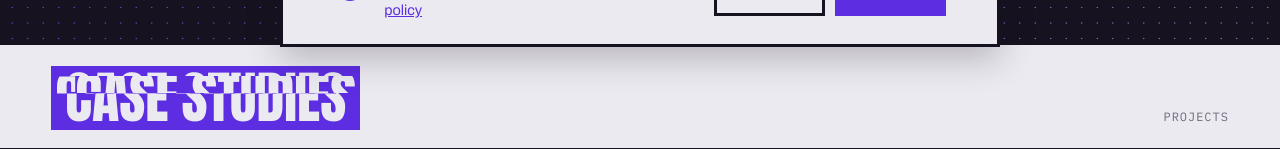
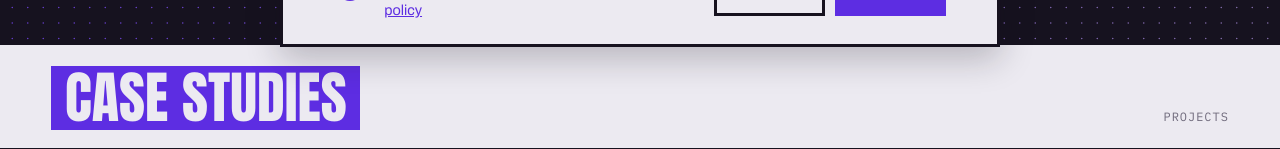
Before and after one commit to jodaz/vanguarddevs, a Next.js app: page /en in a window 1280 px wide. Shown: the part 702-851 px from the top of the page. Built offline with nearby package versions, Linux system fonts and the light colour scheme; no server answers.

Commit message:
feat: replace GlitchText with BlurText component and add motion dependency

```diff
--- a/app/globals.css
+++ b/app/globals.css
@@ -398,34 +398,6 @@ h1 .line-word {
   margin-top: 28px;
 }
 
-/* ---------- glitch headings ---------- */
-/* Neutralize GlitchText demo styles so headings keep the brand system;
-   .glitch.sec-glitch out-specifies the vendored single-class rules. */
-.glitch.sec-glitch {
-  display: inline-block;
-  color: inherit;
-  font: inherit;
-  /* keep the vendored white-space: nowrap — the ±10px-offset copies
-     have less available width and would wrap while the base text doesn't */
-  margin: 0;
-  cursor: inherit;
-  user-select: text;
-}
-
-.glitch.sec-glitch::before,
-.glitch.sec-glitch::after {
-  color: inherit;
-  background-color: var(--paper);
-}
-
-@media (prefers-reduced-motion: reduce) {
-  /* with animations killed the clipped copies would sit as static ghosts */
-  .glitch.sec-glitch::before,
-  .glitch.sec-glitch::after {
-    display: none;
-  }
-}
-
 /* ---------- section scaffolding ---------- */
 section {
   border-bottom: var(--rule);
@@ -450,19 +422,6 @@ section {
   background: var(--signal);
   color: var(--on-signal);
   padding: 4px 14px;
-}
-
-.sec-head h2 .glitch.sec-glitch::before,
-.sec-head h2 .glitch.sec-glitch::after {
-  background-color: var(--signal);
-}
-
-/* Contact's CTA sits directly on the dark .contact surface (no violet
-   highlight box), so its ghost copies must mask with --ink instead of
-   the default --paper. */
-.contact .glitch.sec-glitch::before,
-.contact .glitch.sec-glitch::after {
-  background-color: var(--ink);
 }
 
 h2 {
--- a/components/Contact.tsx
+++ b/components/Contact.tsx
@@ -1,7 +1,7 @@
 import InstagramIcon from "@/components/icons/InstagramIcon";
 import LinkedInIcon from "@/components/icons/LinkedInIcon";
 import DotField from "@/components/reactbits/DotField/DotField";
-import { SectionGlitch } from "@/components/SectionHead";
+import { SectionBlur } from "@/components/SectionHead";
 import type { Dictionary } from "@/lib/dictionaries";
 import {
   CONTACT_EMAIL,
@@ -44,7 +44,7 @@ export default function Contact({ dict }: { dict: Dictionary }) {
       <span className="mono">{dict.contact.secLabel}</span>
       <p className="display">
         <a className="big" href={WHATSAPP_URL} target="_blank" rel="noopener">
-          <SectionGlitch>{dict.contact.cta}</SectionGlitch>{" "}
+          <SectionBlur>{dict.contact.cta}</SectionBlur>{" "}
           <span className="mark" aria-hidden="true" />
         </a>
       </p>
--- a/components/SectionHead.tsx
+++ b/components/SectionHead.tsx
@@ -1,18 +1,26 @@
-import GlitchText from "@/components/reactbits/GlitchText/GlitchText";
+import BlurText from "@/components/reactbits/BlurText/BlurText";
 
-/* Single home for the section-heading glitch configuration.
-   Every glitched heading on the site must render through this module
-   so the prop tuple lives in exactly one place. */
-const glitchProps = {
-  speed: 4,
-  enableShadows: false,
-  enableOnHover: false,
-  className: "sec-glitch",
-} as const;
+/* Single home for the section-heading reveal configuration.
+   Every animated heading on the site must render through this module
+   so the prop tuple lives in exactly one place. y/blur travel is kept
+   small (vs. the vendored defaults) since these headings sit in tight
+   highlight boxes, not open hero whitespace. */
+const blurProps = {
+  animateBy: "words" as const,
+  direction: "top" as const,
+  delay: 60,
+  stepDuration: 0.35,
+  animationFrom: { filter: "blur(6px)", opacity: 0, y: -12 },
+  animationTo: [
+    { filter: "blur(3px)", opacity: 0.5, y: 3 },
+    { filter: "blur(0px)", opacity: 1, y: 0 },
+  ],
+  className: "sec-blur",
+};
 
 /* For headings that don't fit the .sec-head layout (e.g. the Contact CTA). */
-export function SectionGlitch({ children }: { children: string }) {
-  return <GlitchText {...glitchProps}>{children}</GlitchText>;
+export function SectionBlur({ children }: { children: string }) {
+  return <BlurText {...blurProps} text={children} />;
 }
 
 export default function SectionHead({
@@ -25,7 +33,7 @@ export default function SectionHead({
   return (
     <div className="sec-head">
       <h2>
-        <SectionGlitch>{heading}</SectionGlitch>
+        <SectionBlur>{heading}</SectionBlur>
       </h2>
       <span className="mono">{label}</span>
     </div>
--- /dev/null
+++ b/components/reactbits/BlurText/BlurText.tsx
@@ -0,0 +1,155 @@
+"use client";
+
+import { motion, Transition, useReducedMotion } from "motion/react";
+import { useEffect, useMemo, useRef, useState } from "react";
+
+type BlurTextProps = {
+  text?: string;
+  delay?: number;
+  className?: string;
+  animateBy?: "words" | "letters";
+  direction?: "top" | "bottom";
+  threshold?: number;
+  rootMargin?: string;
+  animationFrom?: Record<string, string | number>;
+  animationTo?: Array<Record<string, string | number>>;
+  easing?: (t: number) => number;
+  onAnimationComplete?: () => void;
+  stepDuration?: number;
+};
+
+const buildKeyframes = (
+  from: Record<string, string | number>,
+  steps: Array<Record<string, string | number>>,
+): Record<string, Array<string | number>> => {
+  const keys = new Set<string>([
+    ...Object.keys(from),
+    ...steps.flatMap((s) => Object.keys(s)),
+  ]);
+
+  const keyframes: Record<string, Array<string | number>> = {};
+  keys.forEach((k) => {
+    keyframes[k] = [from[k], ...steps.map((s) => s[k])];
+  });
+  return keyframes;
+};
+
+const BlurText: React.FC<BlurTextProps> = ({
+  text = "",
+  delay = 200,
+  className = "",
+  animateBy = "words",
+  direction = "top",
+  threshold = 0.1,
+  rootMargin = "0px",
+  animationFrom,
+  animationTo,
+  easing = (t: number) => t,
+  onAnimationComplete,
+  stepDuration = 0.35,
+}) => {
+  const elements = animateBy === "words" ? text.split(" ") : text.split("");
+  const [inView, setInView] = useState(false);
+  // Patch (vanguarddevs): root is a span rather than the vendored <p>,
+  // matching GlitchText's fix, so this nests validly inside <h2>/<a>.
+  const ref = useRef<HTMLSpanElement>(null);
+  const prefersReducedMotion = useReducedMotion();
+
+  useEffect(() => {
+    if (!ref.current) return;
+    const observer = new IntersectionObserver(
+      ([entry]) => {
+        if (entry.isIntersecting) {
+          setInView(true);
+          observer.unobserve(ref.current as Element);
+        }
+      },
+      { threshold, rootMargin },
+    );
+    observer.observe(ref.current);
+    return () => observer.disconnect();
+  }, [threshold, rootMargin]);
+
+  const defaultFrom = useMemo(
+    () =>
+      direction === "top"
+        ? { filter: "blur(10px)", opacity: 0, y: -50 }
+        : { filter: "blur(10px)", opacity: 0, y: 50 },
+    [direction],
+  );
+
+  const defaultTo = useMemo(
+    () => [
+      {
+        filter: "blur(5px)",
+        opacity: 0.5,
+        y: direction === "top" ? 5 : -5,
+      },
+      { filter: "blur(0px)", opacity: 1, y: 0 },
+    ],
+    [direction],
+  );
+
+  const fromSnapshot = animationFrom ?? defaultFrom;
+  const toSnapshots = animationTo ?? defaultTo;
+  // Patch (vanguarddevs): prefers-reduced-motion renders the settled final
+  // frame immediately instead of animating in, mirroring DotField's static
+  // path for the same preference.
+  const finalSnapshot = toSnapshots[toSnapshots.length - 1];
+
+  const stepCount = toSnapshots.length + 1;
+  const totalDuration = stepDuration * (stepCount - 1);
+  const times = Array.from({ length: stepCount }, (_, i) =>
+    stepCount === 1 ? 0 : i / (stepCount - 1),
+  );
+
+  return (
+    <span
+      ref={ref}
+      className={className}
+      style={{ display: "inline-flex", flexWrap: "wrap" }}
+    >
+      {elements.map((segment, index) => {
+        const animateKeyframes = buildKeyframes(fromSnapshot, toSnapshots);
+
+        const spanTransition: Transition = prefersReducedMotion
+          ? { duration: 0 }
+          : {
+              duration: totalDuration,
+              times,
+              delay: (index * delay) / 1000,
+              ease: easing,
+            };
+
+        return (
+          <motion.span
+            key={index}
+            initial={fromSnapshot}
+            animate={
+              prefersReducedMotion
+                ? finalSnapshot
+                : inView
+                  ? animateKeyframes
+                  : fromSnapshot
+            }
+            transition={spanTransition}
+            onAnimationComplete={
+              index === elements.length - 1 ? onAnimationComplete : undefined
+            }
+            style={{
+              display: "inline-block",
+              willChange: "transform, filter, opacity",
+            }}
+          >
+            {segment === " " ? " " : segment}
+            {animateBy === "words" &&
+              index < elements.length - 1 &&
+              " "}
+          </motion.span>
+        );
+      })}
+    </span>
+  );
+};
+
+export default BlurText;
--- a/components/reactbits/GlitchText/GlitchText.css
+++ /dev/null
@@ -1,120 +0,0 @@
-.glitch {
-  color: #fff;
-  font-size: clamp(2rem, 10vw, 8rem);
-  font-weight: 900;
-  position: relative;
-  white-space: nowrap;
-  margin: 0 auto;
-  user-select: none;
-  cursor: pointer;
-}
-
-.glitch::after,
-.glitch::before {
-  content: attr(data-text);
-  position: absolute;
-  top: 0;
-  color: #fff;
-  background-color: #120F17;
-  overflow: hidden;
-  clip-path: inset(0 0 0 0);
-}
-
-.glitch:not(.enable-on-hover)::after {
-  left: 10px;
-  text-shadow: var(--after-shadow, -10px 0 red);
-  animation: animate-glitch var(--after-duration, 3s) infinite linear alternate-reverse;
-}
-.glitch:not(.enable-on-hover)::before {
-  left: -10px;
-  text-shadow: var(--before-shadow, 10px 0 cyan);
-  animation: animate-glitch var(--before-duration, 2s) infinite linear alternate-reverse;
-}
-
-.glitch.enable-on-hover::after,
-.glitch.enable-on-hover::before {
-  content: '';
-  opacity: 0;
-  animation: none;
-}
-
-.glitch.enable-on-hover:hover::after {
-  content: attr(data-text);
-  opacity: 1;
-  left: 10px;
-  text-shadow: var(--after-shadow, -10px 0 red);
-  animation: animate-glitch var(--after-duration, 3s) infinite linear alternate-reverse;
-}
-.glitch.enable-on-hover:hover::before {
-  content: attr(data-text);
-  opacity: 1;
-  left: -10px;
-  text-shadow: var(--before-shadow, 10px 0 cyan);
-  animation: animate-glitch var(--before-duration, 2s) infinite linear alternate-reverse;
-}
-
-@keyframes animate-glitch {
-  0% {
-    clip-path: inset(20% 0 50% 0);
-  }
-  5% {
-    clip-path: inset(10% 0 60% 0);
-  }
-  10% {
-    clip-path: inset(15% 0 55% 0);
-  }
-  15% {
-    clip-path: inset(25% 0 35% 0);
-  }
-  20% {
-    clip-path: inset(30% 0 40% 0);
-  }
-  25% {
-    clip-path: inset(40% 0 20% 0);
-  }
-  30% {
-    clip-path: inset(10% 0 60% 0);
-  }
-  35% {
-    clip-path: inset(15% 0 55% 0);
-  }
-  40% {
-    clip-path: inset(25% 0 35% 0);
-  }
-  45% {
-    clip-path: inset(30% 0 40% 0);
-  }
-  50% {
-    clip-path: inset(20% 0 50% 0);
-  }
-  55% {
-    clip-path: inset(10% 0 60% 0);
-  }
-  60% {
-    clip-path: inset(15% 0 55% 0);
-  }
-  65% {
-    clip-path: inset(25% 0 35% 0);
-  }
-  70% {
-    clip-path: inset(30% 0 40% 0);
-  }
-  75% {
-    clip-path: inset(40% 0 20% 0);
-  }
-  80% {
-    clip-path: inset(20% 0 50% 0);
-  }
-  85% {
-    clip-path: inset(10% 0 60% 0);
-  }
-  90% {
-    clip-path: inset(15% 0 55% 0);
-  }
-  95% {
-    clip-path: inset(25% 0 35% 0);
-  }
-  100% {
-    clip-path: inset(30% 0 40% 0);
-  }
-}
--- a/components/reactbits/GlitchText/GlitchText.tsx
+++ /dev/null
@@ -1,43 +0,0 @@
-import { FC, CSSProperties } from 'react';
-import './GlitchText.css';
-
-interface GlitchTextProps {
-  children: string;
-  speed?: number;
-  enableShadows?: boolean;
-  enableOnHover?: boolean;
-  className?: string;
-}
-
-interface CustomCSSProperties extends CSSProperties {
-  '--after-duration': string;
-  '--before-duration': string;
-  '--after-shadow': string;
-  '--before-shadow': string;
-}
-
-const GlitchText: FC<GlitchTextProps> = ({
-  children,
-  speed = 0.5,
-  enableShadows = true,
-  enableOnHover = false,
-  className = ''
-}) => {
-  const inlineStyles: CustomCSSProperties = {
-    '--after-duration': `${speed * 3}s`,
-    '--before-duration': `${speed * 2}s`,
-    '--after-shadow': enableShadows ? '-5px 0 red' : 'none',
-    '--before-shadow': enableShadows ? '5px 0 cyan' : 'none'
-  };
-
-  const hoverClass = enableOnHover ? 'enable-on-hover' : '';
-
-  return (
-    // span (not div) so it can nest validly inside headings and links
-    <span className={`glitch ${hoverClass} ${className}`} style={inlineStyles} data-text={children}>
-      {children}
-    </span>
-  );
-};
-
-export default GlitchText;
--- a/package.json
+++ b/package.json
@@ -8,6 +8,7 @@
     "start": "next start"
   },
   "dependencies": {
+    "motion": "^12.23.12",
     "next": "^15.3.4",
     "react": "^19.1.0",
     "react-dom": "^19.1.0"
```
Also changed, not shown: 1 other file (tests, documents, lock files or other folders).
